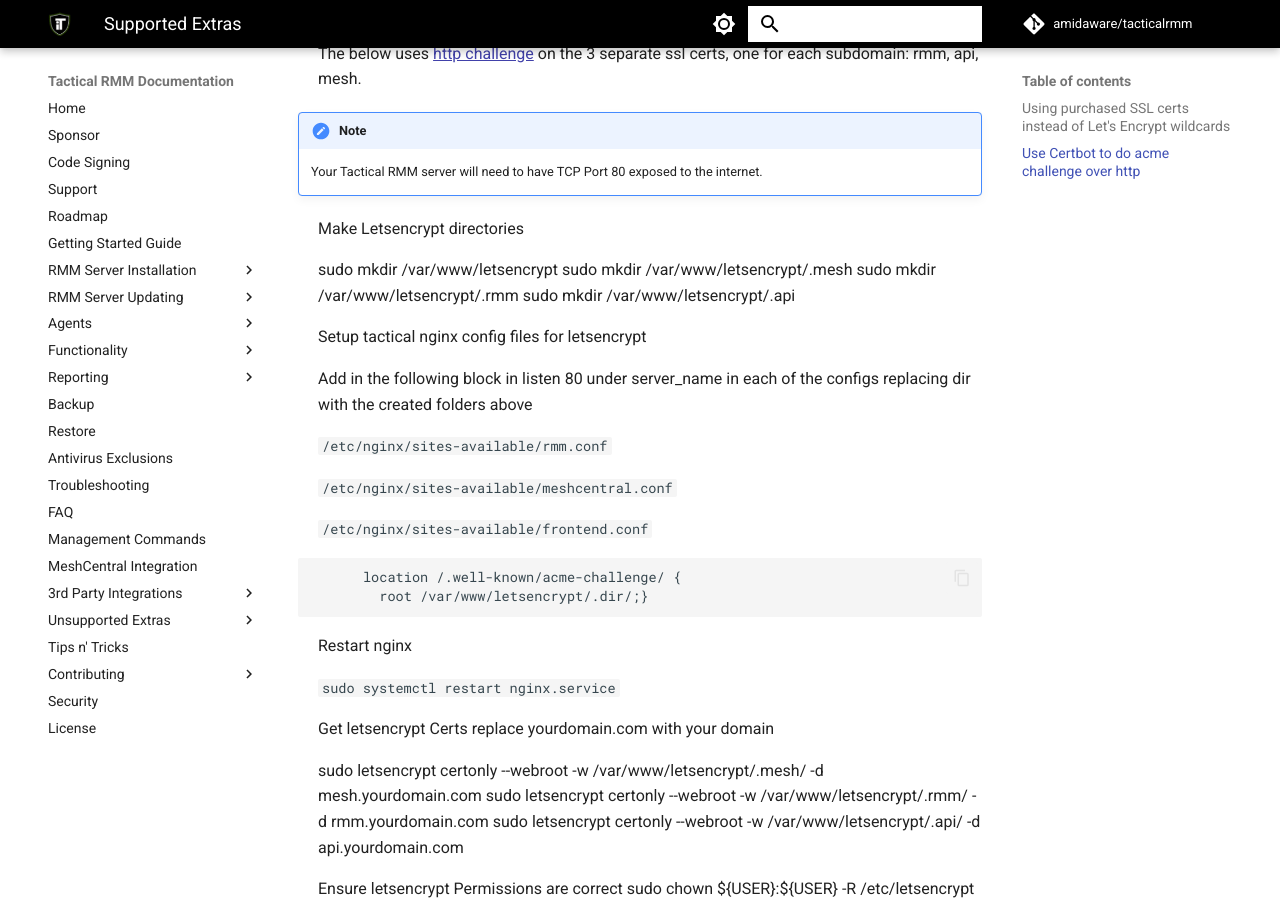
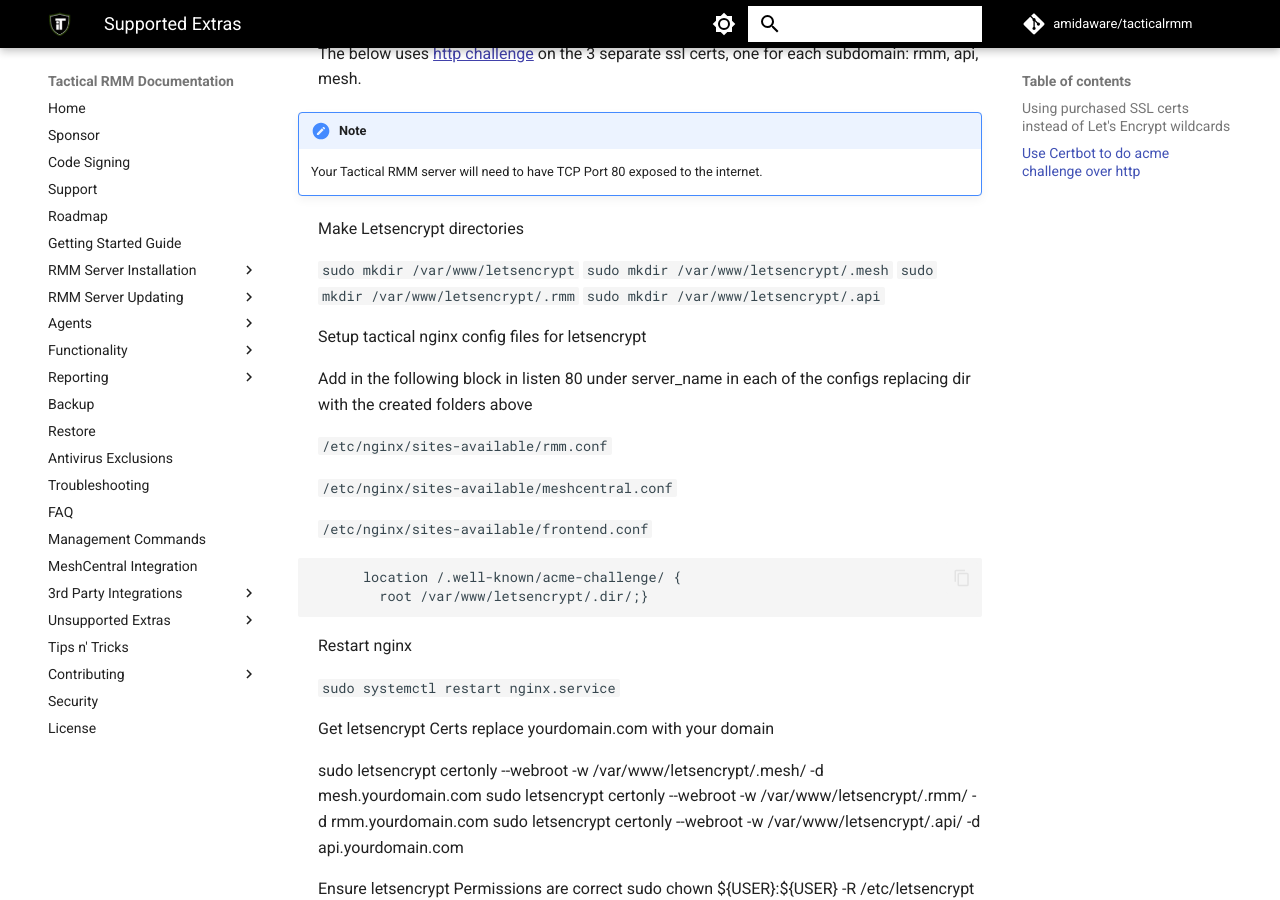
Before and after one commit to amidaware/trmm-docs, an MkDocs documentation site: the page built from docs/support_extras.md, in a window 1280 px wide and 900 px high, scrolled down 1741 px. Built offline with MkDocs 1.6.1 and Material for MkDocs 9.7.7, drawn with Linux system fonts in a browser that asks for light colours; comment, search, counter and statistics services are not loaded.

```diff
--- a/docs/support_extras.md
+++ b/docs/support_extras.md
@@ -85,10 +85,10 @@ The below uses [http challenge](https://letsencrypt.org/docs/challenge-types/#ht
 
 Make Letsencrypt directories
 
-sudo mkdir /var/www/letsencrypt
-sudo mkdir /var/www/letsencrypt/.mesh
-sudo mkdir /var/www/letsencrypt/.rmm
-sudo mkdir /var/www/letsencrypt/.api
+`sudo mkdir /var/www/letsencrypt`
+`sudo mkdir /var/www/letsencrypt/.mesh`
+`sudo mkdir /var/www/letsencrypt/.rmm`
+`sudo mkdir /var/www/letsencrypt/.api`
 
 Setup tactical nginx config files for letsencrypt
 
```
